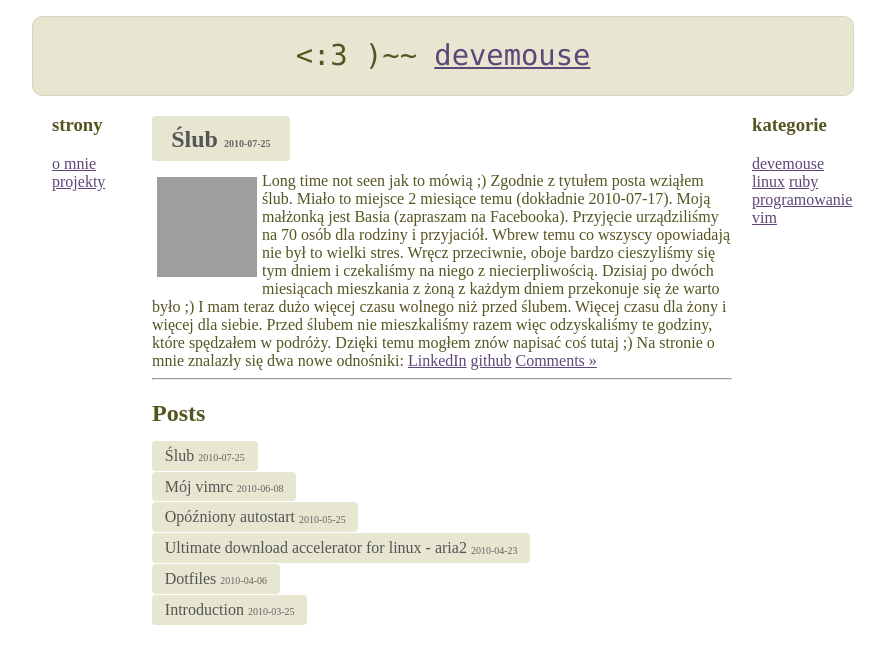
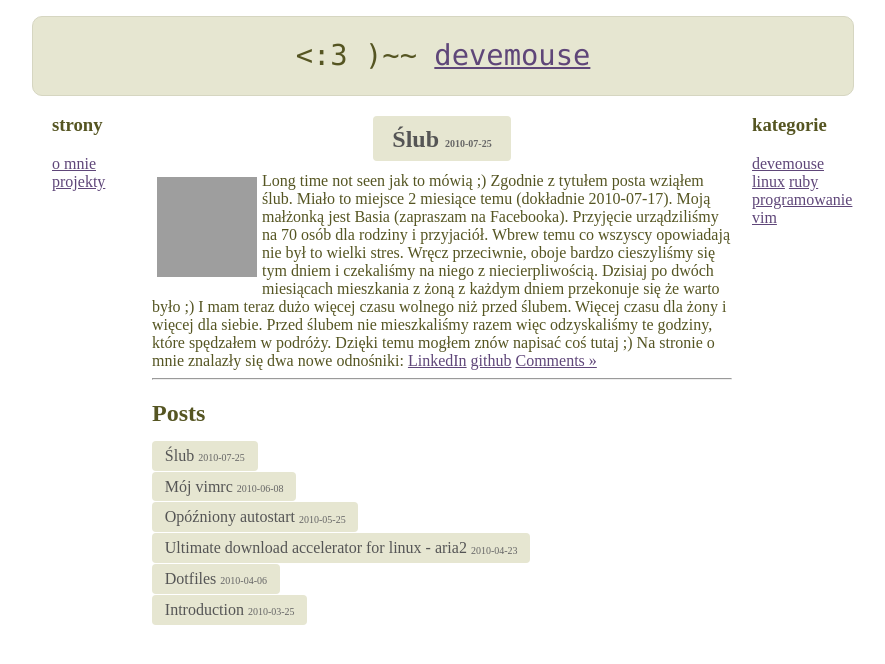
Before and after one commit to devemouse/devemouse.github.com, a Jekyll site: the page built from index.html, in a window 1280 px wide. Shown: the top 664 px of the page, without its empty margins (198-1083 px from the left). Built offline with Jekyll 4.4.1, drawn with Linux system fonts in a browser that asks for light colours; Markdown is read by kramdown in place of the engine named in the settings; grey boxes are pictures that could not be loaded.

Commit message:
mybe post title is centered now

```diff
--- a/css/default.css
+++ b/css/default.css
@@ -41,6 +41,13 @@ img.thumb {
 li.post {
    border: 5px solid #AAAAAA;
    display:block;
+}
+
+.post_title {
+   text-align:center;
+   vertical-align:center;
+   margin-left:auto;
+   margin-right:auto;
 }
 
   .post_title h2 a:link, .post_title h2 a:visited {
```
